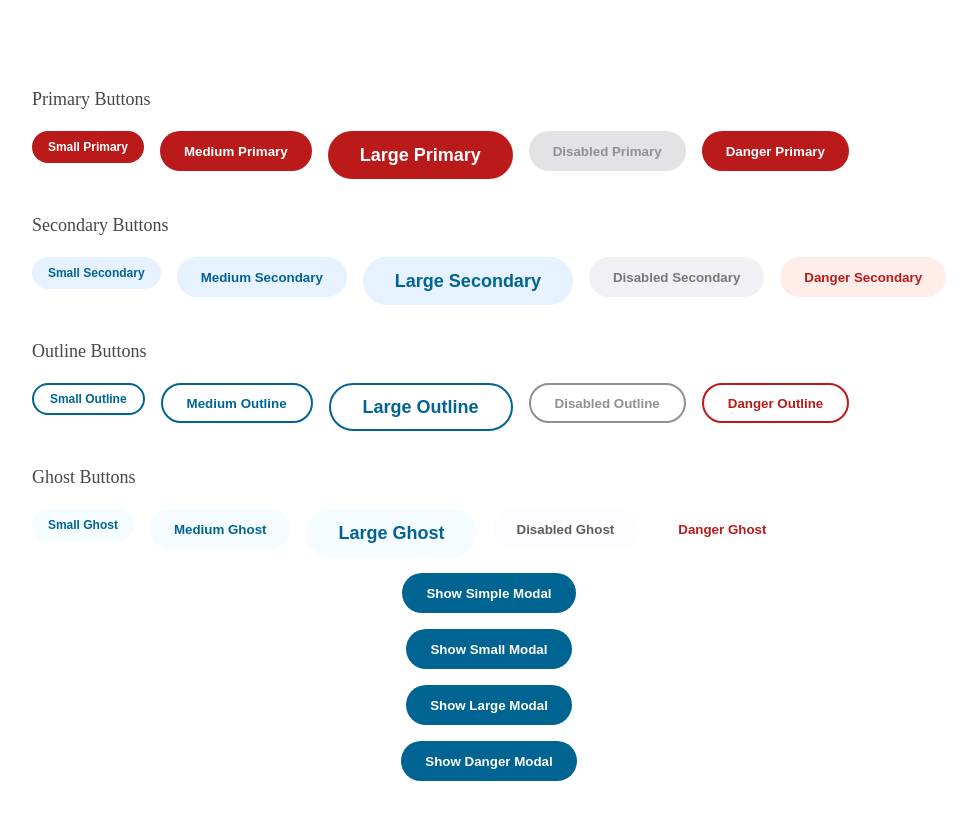
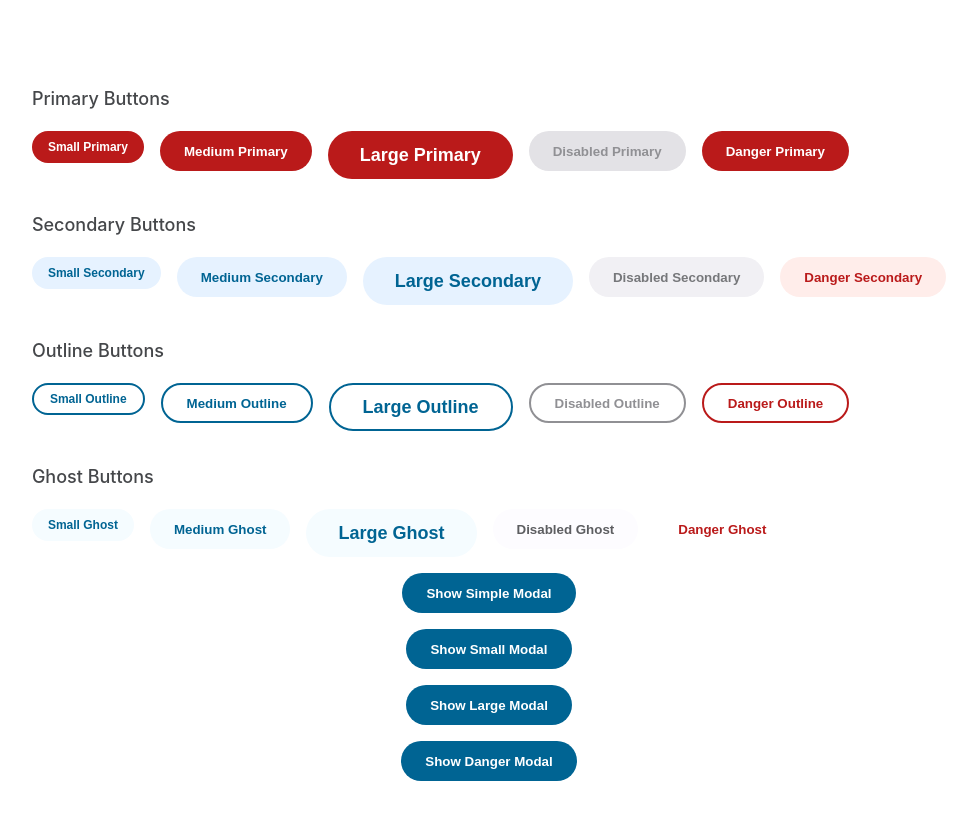
Before and after one commit to Sporteev/sporteev-components, a React (Vite) app: page / in a window 1280 px wide. Shown: the top 820 px of the page, without its empty margins (151-1128 px from the left). Built offline with nearby package versions, Linux system fonts and the light colour scheme.

Commit message:
fix font-styles

```diff
--- /dev/null
+++ b/src/dev.css
@@ -0,0 +1,5 @@
+body {
+  font-family:
+    -apple-system, BlinkMacSystemFont, "Segoe UI", "Roboto", "Oxygen", "Ubuntu",
+    "Cantarell", "Fira Sans", "Droid Sans", "Helvetica Neue", sans-serif;
+}
--- a/src/main.tsx
+++ b/src/main.tsx
@@ -1,12 +1,12 @@
 import "./styles.css";
 import "./index.css";
+import "./dev.css";
 
 import React, { useState } from "react";
 import ReactDOM from "react-dom/client";
 import { Button, InfoBox } from "@/components/atoms";
 import { Modal } from "@/components/molecules";
 import { X, Check, Trash2, Save } from "lucide-react";
-import "./index.css";
 
 const Page = () => {
   const [isModalOpen, setIsModalOpen] = useState(false);
--- a/src/styles.css
+++ b/src/styles.css
@@ -25,19 +25,3 @@
     --ring: 222.2 84% 4.9%;
   }
 }
-
-/* Component-specific styles */
-@layer components {
-  /* Add any component-specific styles here */
-  .sporteev-button {
-    @apply rounded-lg px-4 py-2 font-medium transition-colors;
-  }
-
-  .sporteev-button-primary {
-    @apply bg-primary-70 text-white hover:bg-primary-80;
-  }
-
-  .sporteev-button-secondary {
-    @apply bg-secondary-20 text-secondary-100 hover:bg-secondary-30;
-  }
-}
```
Also changed, not shown: 1 other file (tests, documents, lock files or other folders).
